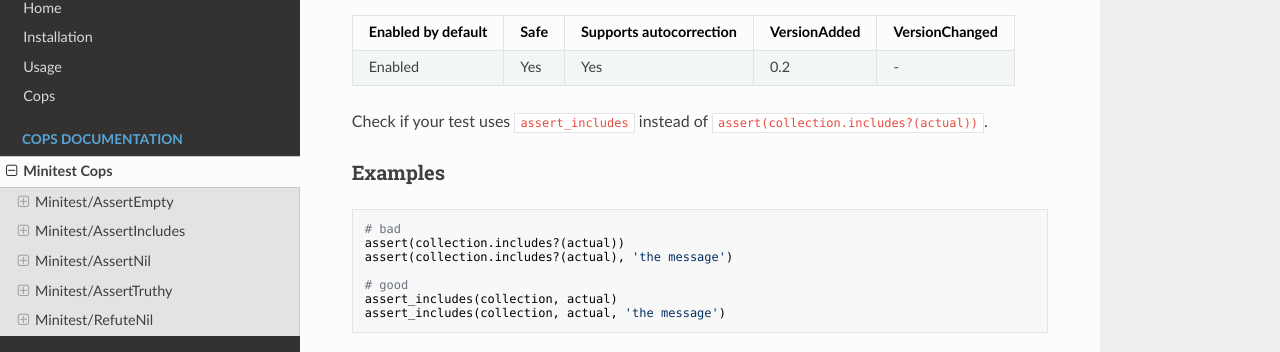
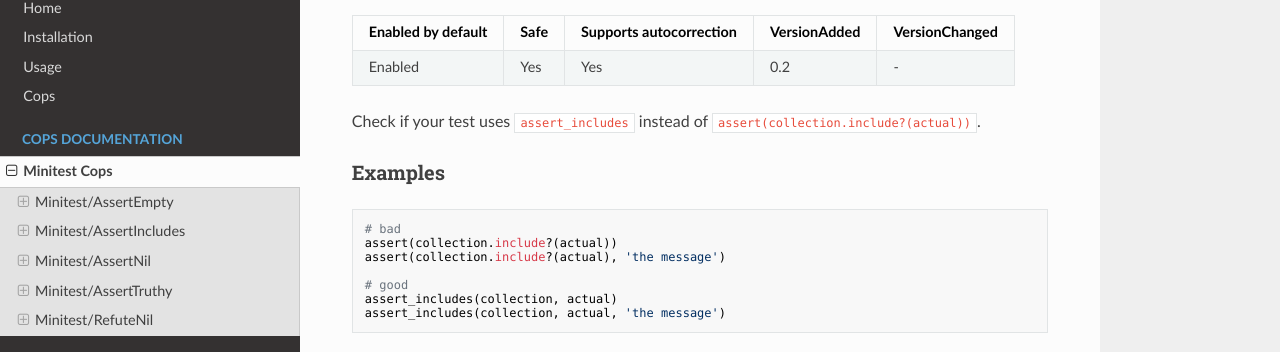
Before and after one commit to rubocop/rubocop-minitest, an MkDocs documentation site: the page built from manual/cops_minitest.md, in a window 1280 px wide and 900 px high, scrolled down 545 px. Shown: the part 144-496 px from the top of the window. Built offline with MkDocs 1.6.1, drawn with Linux system fonts in a browser that asks for light colours; nearby versions of some CDN libraries; old or Windows-style settings are respelled for this version of MkDocs.

Commit message:
Fix a typo for AssertIncludes cop (#19)
Changed `includes?` to `include?`.

````diff
--- a/manual/cops_minitest.md
+++ b/manual/cops_minitest.md
@@ -31,14 +31,14 @@ Enabled by default | Safe | Supports autocorrection | VersionAdded | VersionChan
 Enabled | Yes | Yes  | 0.2 | -
 
 Check if your test uses `assert_includes`
-instead of `assert(collection.includes?(actual))`.
+instead of `assert(collection.include?(actual))`.
 
 ### Examples
 
 ```ruby
 # bad
-assert(collection.includes?(actual))
-assert(collection.includes?(actual), 'the message')
+assert(collection.include?(actual))
+assert(collection.include?(actual), 'the message')
 
 # good
 assert_includes(collection, actual)
````
Also changed, not shown: CHANGELOG.md (+4 -0 lines), 3 other files.
